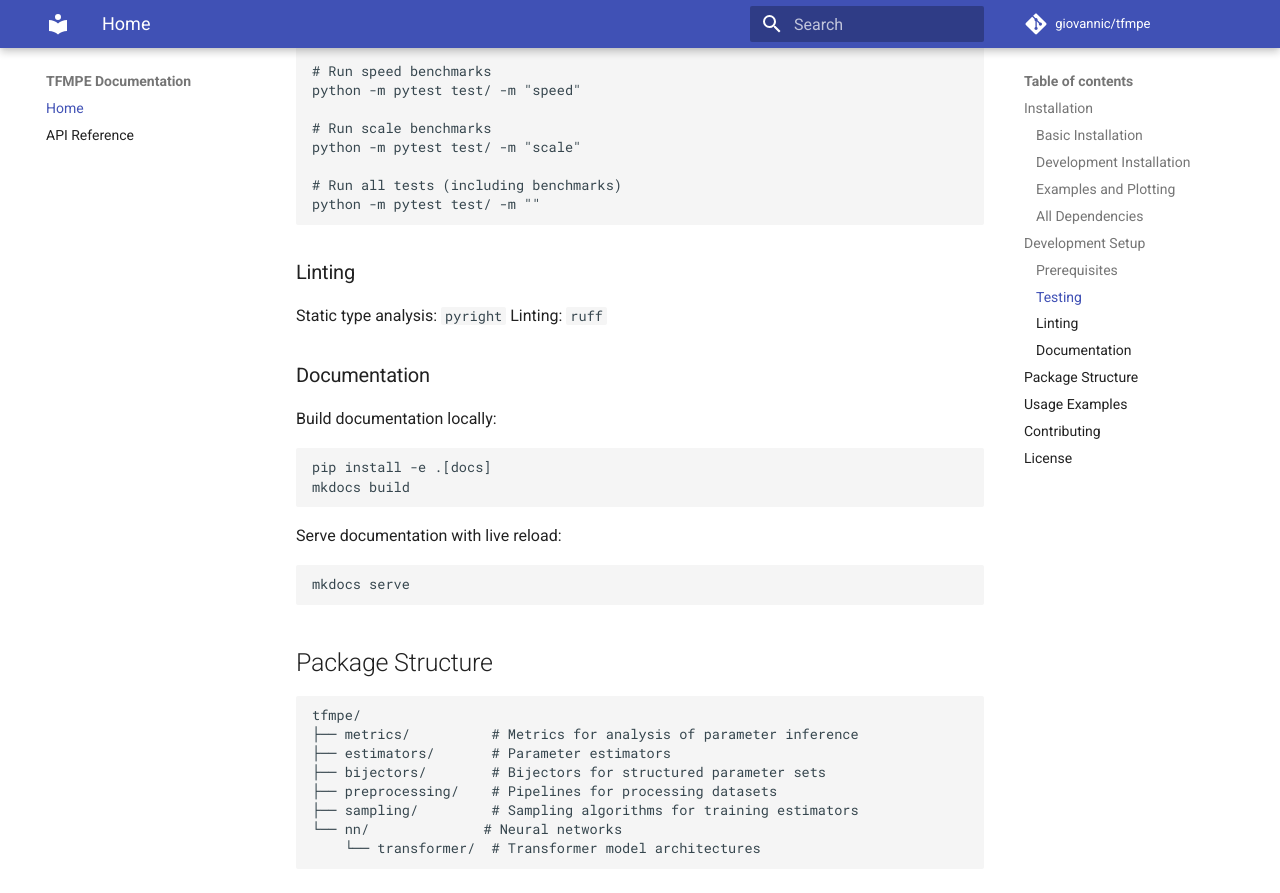
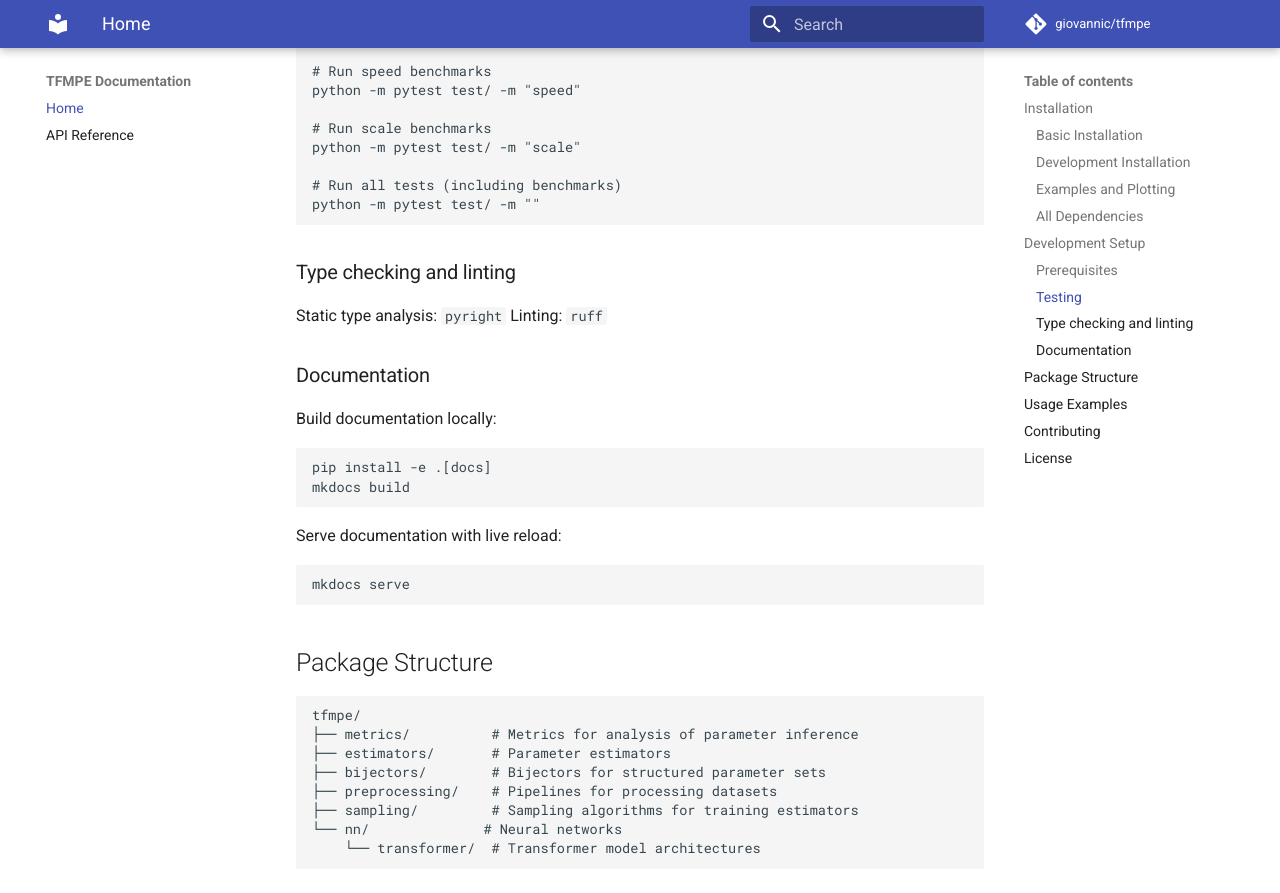
Before and after one commit to mrc-ide/tfmpe, an MkDocs documentation site: the page built from docs/index.md, in a window 1280 px wide and 900 px high, scrolled down 1423 px. Shown: the top 893 px of the window. Built offline with MkDocs 1.6.1 and Material for MkDocs 9.7.7, drawn with Linux system fonts in a browser that asks for light colours; comment, search, counter and statistics services are not loaded.

Commit message:
Update docs/index.md

````diff
--- a/docs/index.md
+++ b/docs/index.md
@@ -68,7 +68,7 @@ python -m pytest test/ -m "scale"
 python -m pytest test/ -m ""
 ```
 
-### Linting
+### Type checking and linting
 
 Static type analysis: `pyright`
 Linting: `ruff`
````
